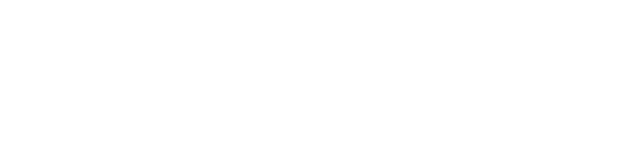
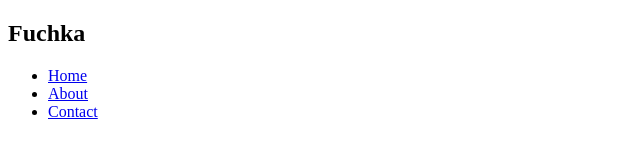
Before and after one commit to FerdouseOfficial/Practicing-and-Making-projects-using-FlexBox, a plain HTML site: page index.html in a window 1280 px wide. Shown: the whole page, without its empty margins (0-640 px from the left). Drawn offline with Linux system fonts and the light colour scheme.

Commit message:
writting html code

```diff
--- a/index.html
+++ b/index.html
@@ -1,12 +1,25 @@
 <!DOCTYPE html>
 <html lang="en">
-<head>
-    <meta charset="UTF-8">
-    <meta name="viewport" content="width=device-width, initial-scale=1.0">
+  <head>
+    <meta charset="UTF-8" />
+    <meta name="viewport" content="width=device-width, initial-scale=1.0" />
     <title>Flexbox Project</title>
-
-</head>
-<body>
-
-</body>
+    <link rel="stylesheet" href="style.css" />
+  </head>
+  <body>
+    <nav class="navbar">
+        <div class="container">
+            <div class="logo">
+                <h2>Fuchka</h2>
+            </div>
+            <div class="nav">
+                <ul>
+                    <li><a href="#">Home</a></li>
+                    <li><a href="#">About</a></li>
+                    <li><a href="#">Contact</a></li>
+                </ul>
+            </div>
+        </div>
+    </nav>
+  </body>
 </html>
```
